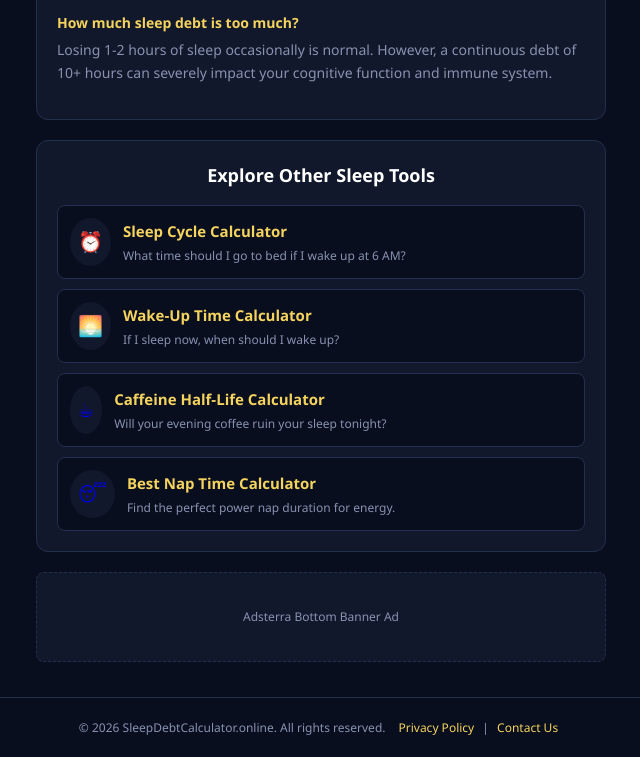
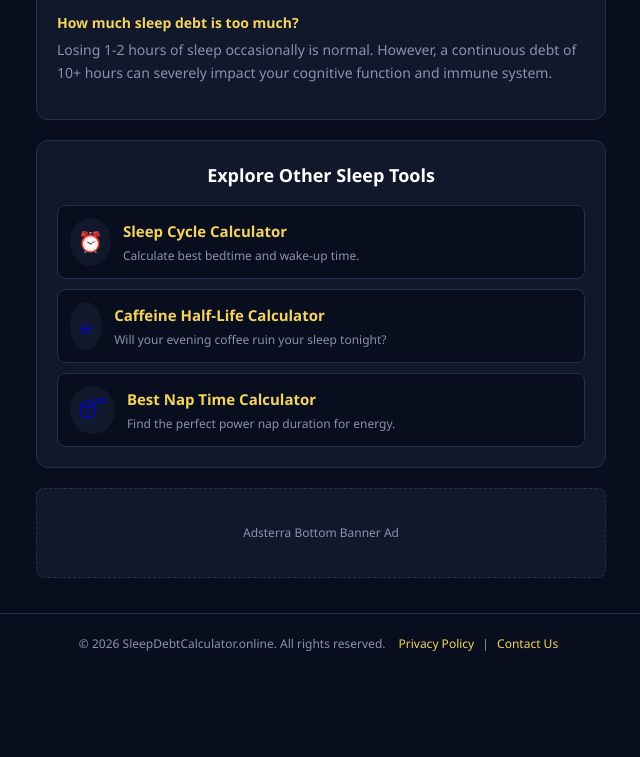
Before and after one commit to habibulislamcom07/SleepDebt, a plain HTML site: page index.html in a window 1280 px wide. Shown: the part 1383-2140 px from the top of the page, without its empty margins (319-959 px from the left). After the commit the page ends 2056 px from the top, so only its background shows below. Drawn offline with Linux system fonts and the light colour scheme.

Commit message:
Update index.html

```diff
--- a/index.html
+++ b/index.html
@@ -270,25 +270,16 @@
             <h2>Explore Other Sleep Tools</h2>
             <div class="tools-grid">
 
-                <!-- Bedtime Calculator (New Tab) -->
+                <!-- Sleep Cycle Calculator (Includes Bedtime & Wake-up) -->
                 <a href="sleep-cycle.html" target="_blank" rel="noopener noreferrer" class="tool-card">
                     <div class="tool-icon">⏰</div>
                     <div class="tool-info">
                         <h3>Sleep Cycle Calculator</h3>
-                        <p>What time should I go to bed if I wake up at 6 AM?</p>
+                        <p>Calculate best bedtime and wake-up time.</p>
                     </div>
                 </a>
 
-                <!-- Wake-Up Calculator (New Tab) -->
-                <a href="wake-up.html" target="_blank" rel="noopener noreferrer" class="tool-card">
-                    <div class="tool-icon">🌅</div>
-                    <div class="tool-info">
-                        <h3>Wake-Up Time Calculator</h3>
-                        <p>If I sleep now, when should I wake up?</p>
-                    </div>
-                </a>
-
-                <!-- Caffeine Calculator (New Tab) -->
+                <!-- Caffeine Calculator -->
                 <a href="caffeine.html" target="_blank" rel="noopener noreferrer" class="tool-card">
                     <div class="tool-icon">☕</div>
                     <div class="tool-info">
@@ -297,7 +288,7 @@
                     </div>
                 </a>
 
-                <!-- Nap Calculator (New Tab) -->
+                <!-- Nap Calculator -->
                 <a href="nap.html" target="_blank" rel="noopener noreferrer" class="tool-card">
                     <div class="tool-icon">😴</div>
                     <div class="tool-info">
```
